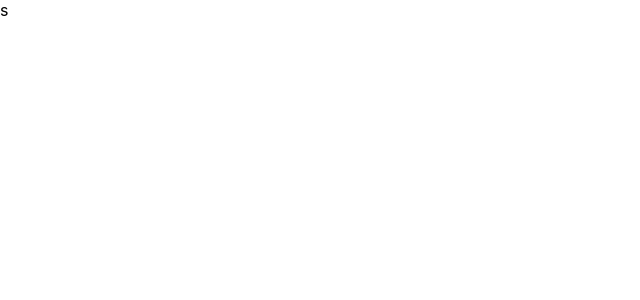
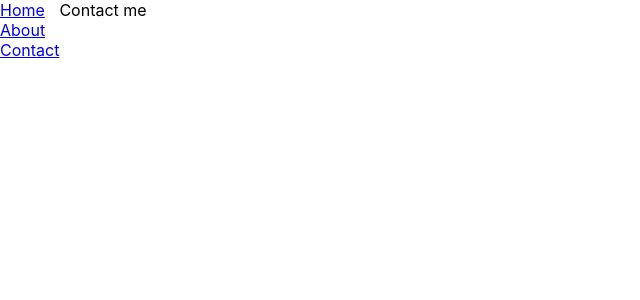
Before and after one commit to ksg604/personal-website, a React (Create React App) app: page /contact in a window 1280 px wide. Shown: the top 300 px of the page, without its empty margins (0-640 px from the left). Built offline with nearby package versions, Linux system fonts and the light colour scheme.

Commit message:
Removed NavbarRoutes

```diff
--- a/src/App.js
+++ b/src/App.js
@@ -1,10 +1,15 @@
 import './App.css';
-import Home from './pages/Home/Home.js';
+import { BrowserRouter as Router } from 'react-router-dom';
+import Navbar from './components/Navbar/Navbar';
 
 export default function App() {
   return (
-    <div className="App">
-      <Home/>
-    </div>
+    <Router>
+      <div className="App">
+        <main>
+          <Navbar/>
+        </main>
+      </div>
+    </Router>
   );
 }
--- a/src/components/Navbar/Navbar.js
+++ b/src/components/Navbar/Navbar.js
@@ -1,12 +1,34 @@
 import './Navbar.css';
+import { Link, Route, Switch } from 'react-router-dom';
+import About from '../../pages/About/About';
+import Contact from '../../pages/Contact/Contact';
 
 function Navbar(props) {
   return(
     <div className="Navbar">
-      s
+      <nav>
+        <ul>
+          <li>
+            <Link to="/">Home</Link>
+          </li>
+          <li>
+            <Link to="/about">About</Link>
+          </li>
+          <li>
+            <Link to="/contact">Contact</Link>
+          </li>
+        </ul>
+      </nav>
+      <Switch>
+        <Route path="/about">
+          <About/>
+        </Route>
+        <Route path="/contact">
+          <Contact/>
+        </Route>
+      </Switch>
     </div>
   );
 }
 
-
 export default Navbar;
--- a/src/pages/About/About.js
+++ b/src/pages/About/About.js
@@ -1,9 +1,10 @@
 import './About.css';
 
-export default function About(props) {
+function About(props) {
   return(
     <div className="AboutMe">
       s
     </div>
-  )
+  );
 }
+export default About;
--- a/src/pages/Contact/Contact.js
+++ b/src/pages/Contact/Contact.js
@@ -1,9 +1,11 @@
 import './Contact.css';
 
-export default function Contact(props) {
+function Contact(props) {
   return(
     <div className="Contact">
       Contact me
     </div>
   );
 }
+
+export default Contact;
--- a/src/pages/Home/Home.js
+++ b/src/pages/Home/Home.js
@@ -3,8 +3,8 @@ import Header from '../../parts/Header/Header.js';
 
 function Home(props) {
   return (
-    <Header />
-  )
+    <Header/>
+  );
 }
 
 export default Home;
--- a/src/parts/Header/Header.js
+++ b/src/parts/Header/Header.js
@@ -3,7 +3,7 @@ import Navbar from '../../components/Navbar/Navbar';
 
 function Header(props) {
   return(
-    <Navbar />
+    <p> hello</p>
   );
 }
 
--- a/src/routing/Routes.js
+++ /dev/null
@@ -1,3 +0,0 @@
-import React from 'react';
-import { Link, Route } from 'react-router-dom';
-import App from '../App.js';
```
